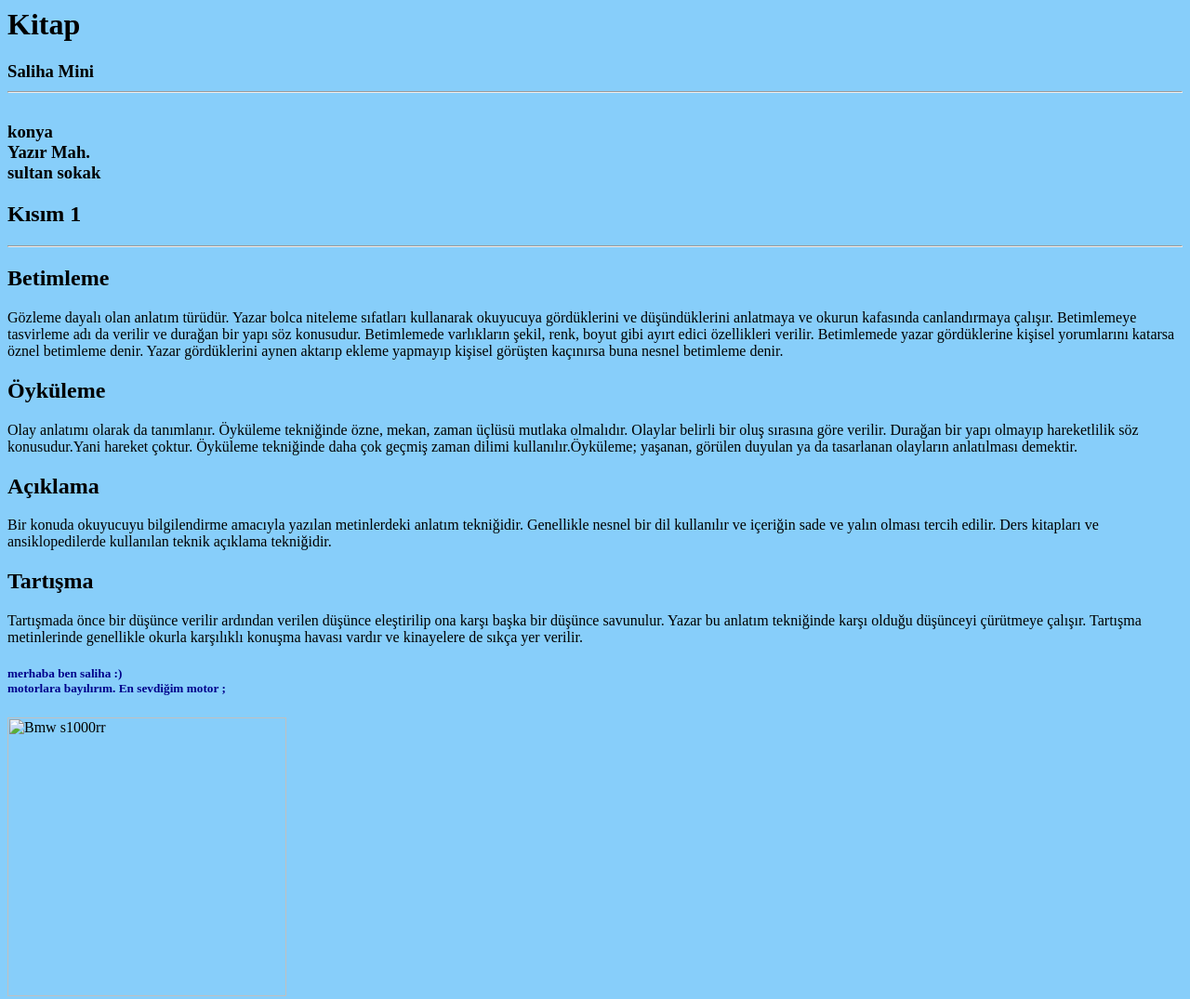
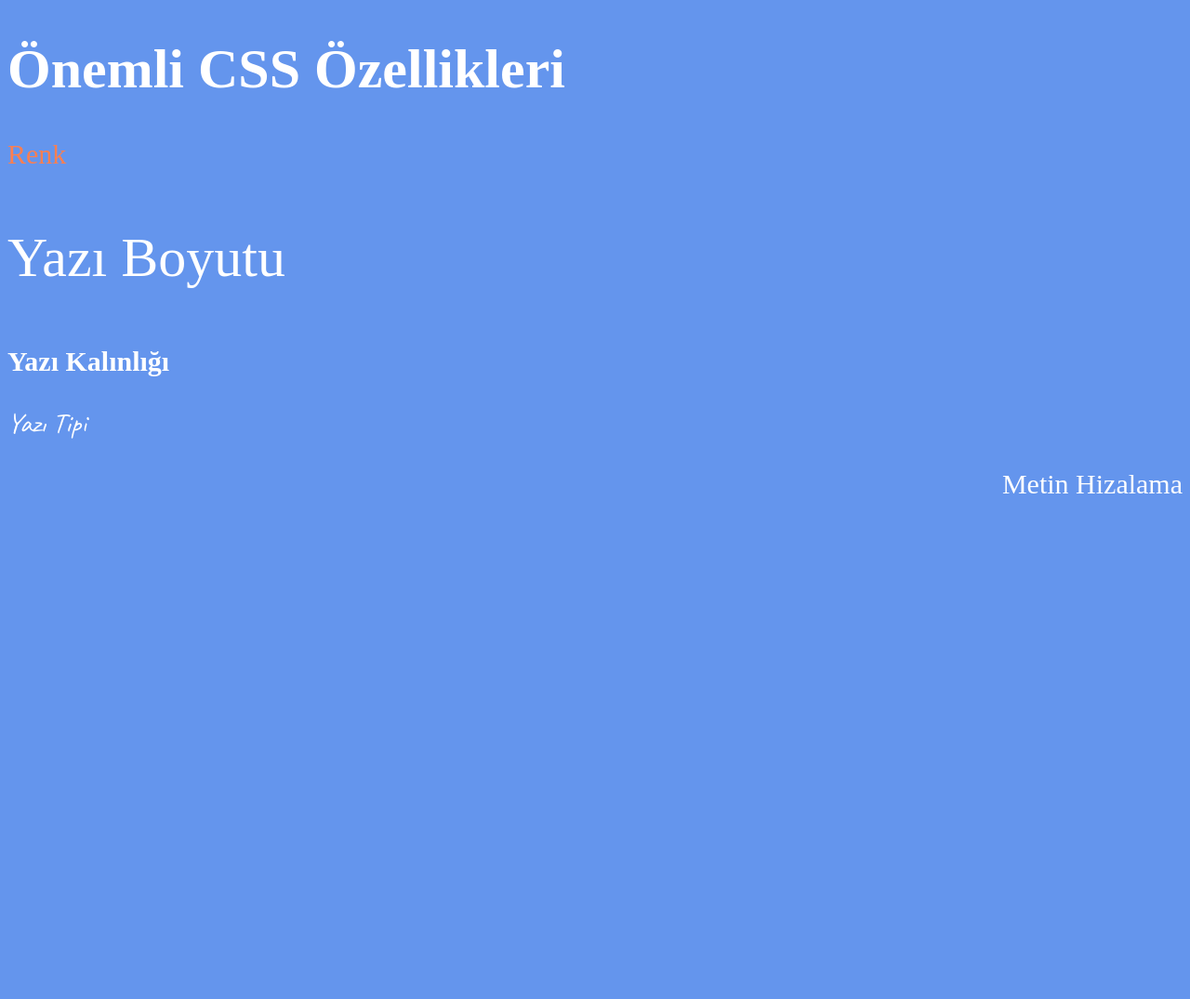
Before and after one commit to michellee0/dersler, a plain HTML site: page index.html in a window 1280 px wide. Shown: the whole page at 93% size. After the commit the page ends 800 px from the top, so only its background shows below. Drawn offline with Linux system fonts and the light colour scheme.

Commit message:
Add files via upload

```diff
--- a/index.html
+++ b/index.html
@@ -1,49 +1,58 @@
-<h1>Kitap</h1>
-<h3>
-  Saliha Mini
-  <hr />
-  <br />
-  konya <br />
-  Yazır Mah. <br />
-  sultan sokak
-</h3>
-<h2>Kısım 1</h2>
-<hr />
-<h2>Betimleme</h2>
-<p>
-  Gözleme dayalı olan anlatım türüdür. Yazar bolca niteleme sıfatları kullanarak
-  okuyucuya gördüklerini ve düşündüklerini anlatmaya ve okurun kafasında
-  canlandırmaya çalışır. Betimlemeye tasvirleme adı da verilir ve durağan bir
-  yapı söz konusudur. Betimlemede varlıkların şekil, renk, boyut gibi ayırt
-  edici özellikleri verilir. Betimlemede yazar gördüklerine kişisel yorumlarını
-  katarsa öznel betimleme denir. Yazar gördüklerini aynen aktarıp ekleme
-  yapmayıp kişisel görüşten kaçınırsa buna nesnel betimleme denir.
-</p>
-<h2>Öyküleme</h2>
-<p>
-  Olay anlatımı olarak da tanımlanır. Öyküleme tekniğinde özne, mekan, zaman
-  üçlüsü mutlaka olmalıdır. Olaylar belirli bir oluş sırasına göre verilir.
-  Durağan bir yapı olmayıp hareketlilik söz konusudur.Yani hareket çoktur.
-  Öyküleme tekniğinde daha çok geçmiş zaman dilimi kullanılır.Öyküleme; yaşanan,
-  görülen duyulan ya da tasarlanan olayların anlatılması demektir.
-</p>
-<h2>Açıklama</h2>
-<p>
-  Bir konuda okuyucuyu bilgilendirme amacıyla yazılan metinlerdeki anlatım
-  tekniğidir. Genellikle nesnel bir dil kullanılır ve içeriğin sade ve yalın
-  olması tercih edilir. Ders kitapları ve ansiklopedilerde kullanılan teknik
-  açıklama tekniğidir.
-</p>
-<h2>Tartışma</h2>
-<p>
-  Tartışmada önce bir düşünce verilir ardından verilen düşünce eleştirilip ona
-  karşı başka bir düşünce savunulur. Yazar bu anlatım tekniğinde karşı olduğu
-  düşünceyi çürütmeye çalışır. Tartışma metinlerinde genellikle okurla
-  karşılıklı konuşma havası vardır ve kinayelere de sıkça yer verilir.
-</p>
-<body style="background-color: lightskyblue" ;">
-<h5 style="color: darkblue">
-  merhaba ben saliha :) <br />
-  motorlara bayılırım. En sevdiğim motor ;
-</h5>
-<img src="motorr.jpg" alt="Bmw s1000rr" width="300" />
+<!DOCTYPE html>
+<html lang="en">
+
+<head>
+  <meta charset="UTF-8">
+  <title>CSS Özellikleri</title>
+  <style>
+    body {
+      background-color: cornflowerblue;
+      color: white;
+      font-size: 18px;
+    }
+    /* Yukarıdaki CSS'i değiştirmeyin, CSS'inizi aşağıya ekleyin */
+    html{
+        font-size: 30px;
+    }
+    body{
+        font-size: 1rem;
+    }
+p[draggable="true"]{
+    color: coral;
+}
+#pixel{
+    font-size: 60px;
+}
+#weight{
+    font-weight: 900;
+}
+#hiza{
+    text-align:right;
+}
+#font-400{
+    font-family: 'caveat', cursive;
+    font-weight: 400;
+}
+  </style>
+<link href="https://fonts.googleapis.com/css2?family=Caveat:wght@400&display=swap" rel="stylesheet">
+</head>
+
+<body>
+  <h1>Önemli CSS Özellikleri</h1>
+  <p draggable="true">Renk</p>
+  <p id="pixel">Yazı Boyutu</p>
+  <p id="weight">Yazı Kalınlığı</p>
+  <p id="font-400">Yazı Tipi</p>
+  <p id="hiza">Metin Hizalama</p>
+
+  <!-- YAPILACAKLAR
+  1. <p>Renk</p> etiketinin rengini "coral" olarak değiştirin.
+  2. <p>Yazı Boyutu</p> etiketinin yazı boyutunu kök yazı boyutunun 2 katı olacak şekilde değiştirin.
+  3. <p>Yazı Kalınlığı</p> etiketinin yazı kalınlığını 900 olarak değiştirin.
+  4. <p>Yazı Tipi</p> etiketinin yazı tipini Google fontu Caveat ile düzenli (400) yazı kalınlığıyla değiştirin.
+  Link: https://fonts.google.com/specimen/Caveat
+  5. <p>Metin Hizalama</p> etiketini sağa hizalayın.
+  6. Kök (html elementi) yazı boyutunu 30px olarak değiştirin -->
+</body>
+
+</html>
```
